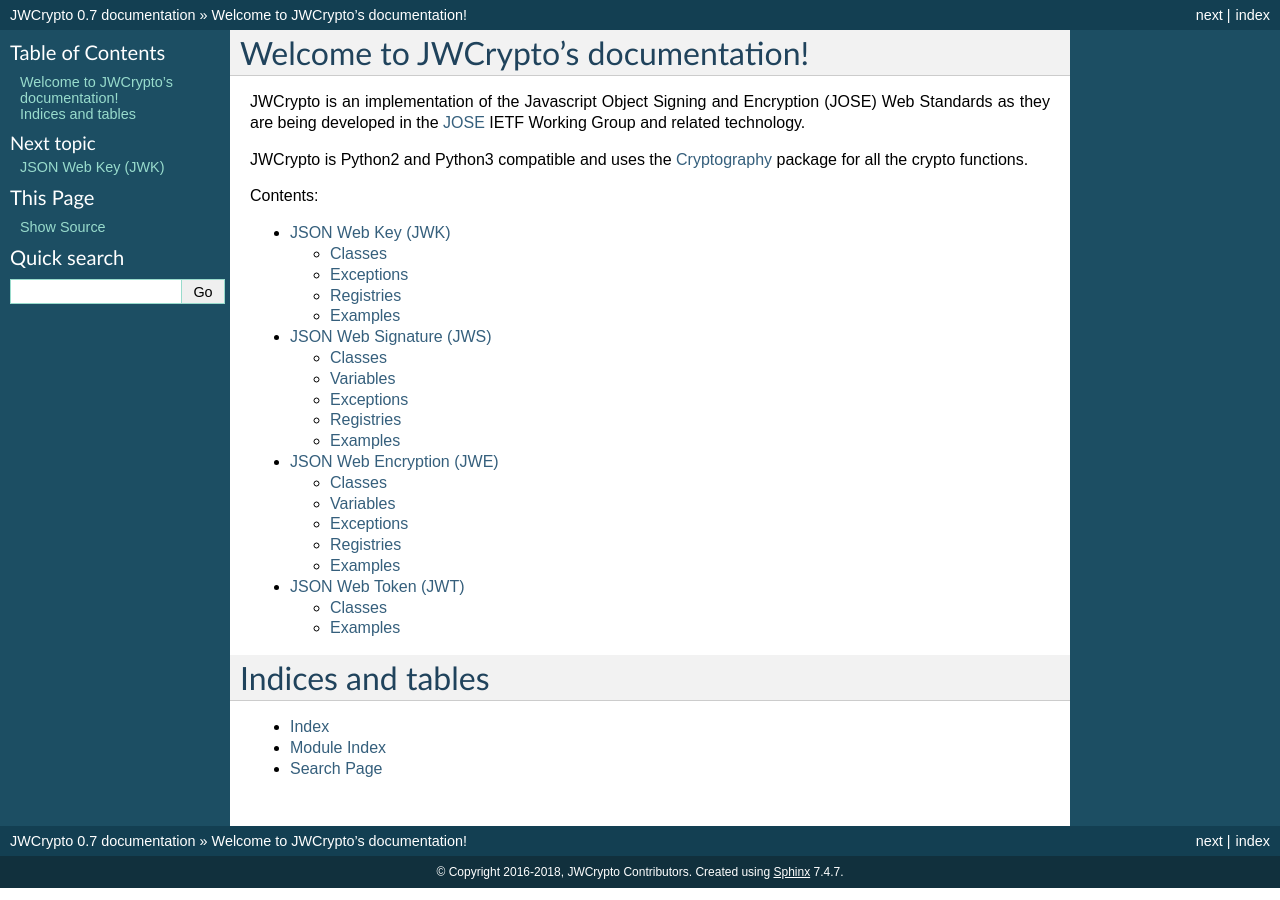
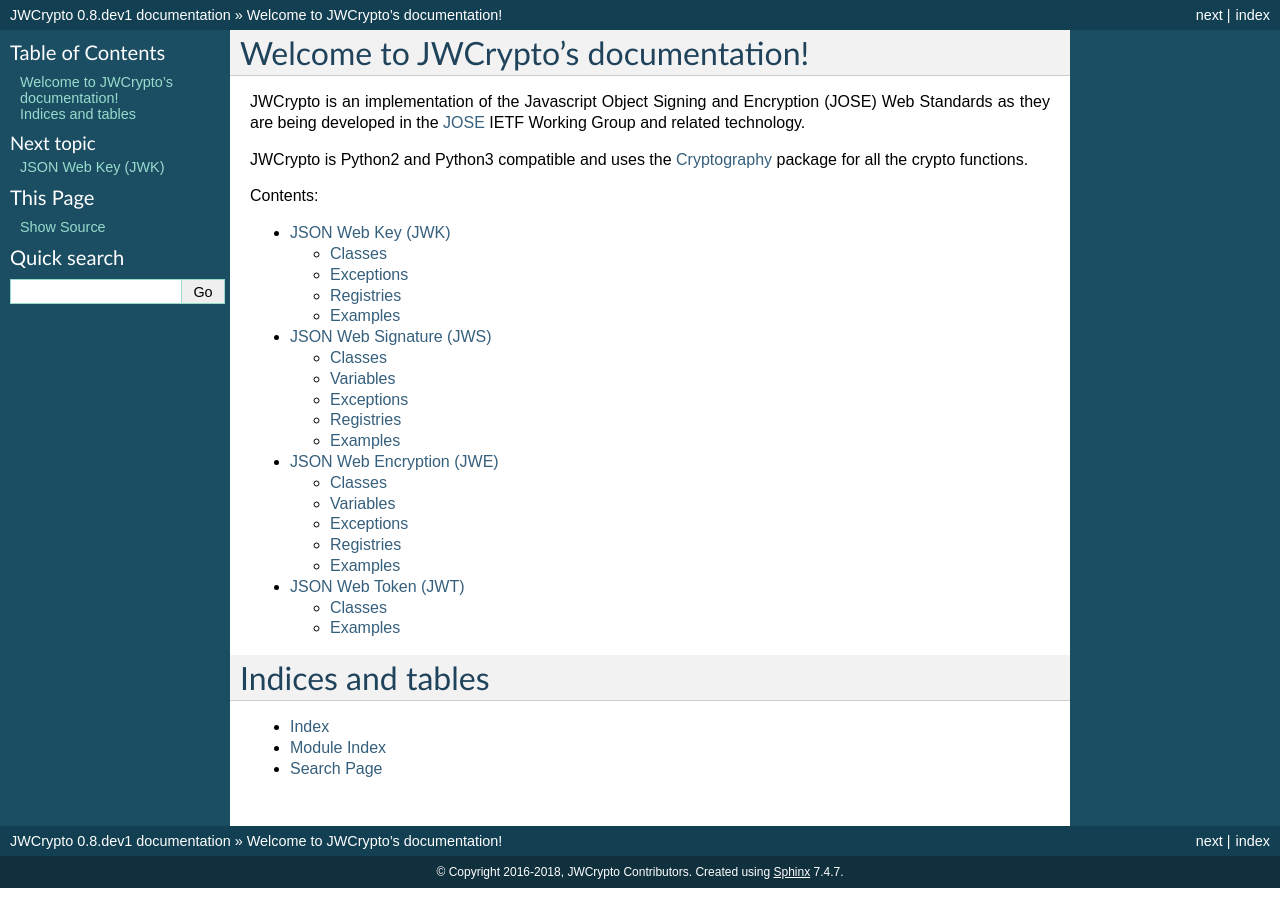
Before and after one commit to latchset/jwcrypto, a Sphinx documentation site: the page built from docs/source/index.rst, in a window 1280 px wide. Built offline with Sphinx 7.4.7, drawn with Linux system fonts in a browser that asks for light colours.

Commit message:
Post release bump to 0.8.dev1
Signed-off-by: Simo Sorce <simo@redhat.com>

```diff
--- a/docs/source/conf.py
+++ b/docs/source/conf.py
@@ -53,9 +53,9 @@
 # built documents.
 #
 # The short X.Y version.
-version = '0.7'
+version = '0.8'
 # The full version, including alpha/beta/rc tags.
-release = '0.7'
+release = '0.8.dev1'
 
 # The language for content autogenerated by Sphinx. Refer to documentation
 # for a list of supported languages.
--- a/setup.py
+++ b/setup.py
@@ -6,7 +6,7 @@
 
 setup(
     name = 'jwcrypto',
-    version = '0.7',
+    version = '0.8.dev1',
     license = 'LGPLv3+',
     maintainer = 'JWCrypto Project Contributors',
     maintainer_email = 'simo@redhat.com',
```
